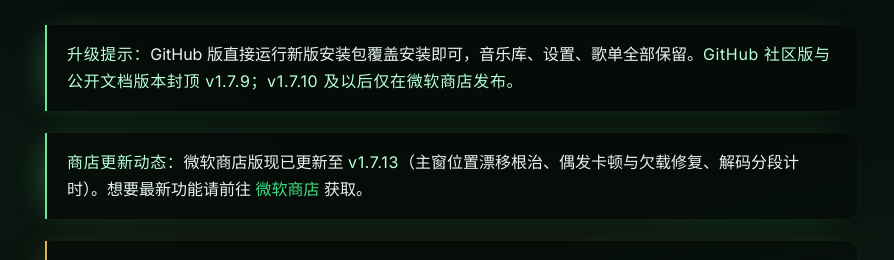
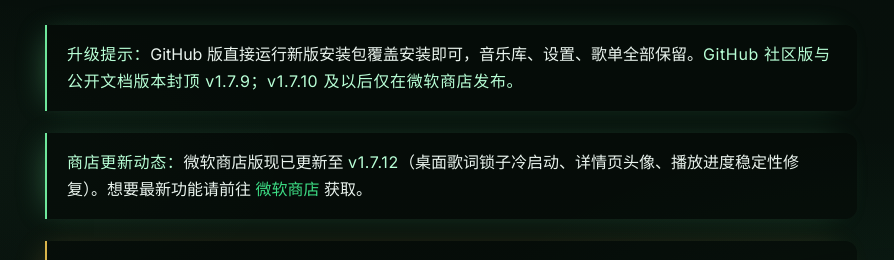
Before and after one commit to LePlayer-Studio/LePlayer, a plain HTML site: page docs/guide.html in a window 1280 px wide. Shown: the part 1280-1540 px from the top of the page, without its empty margins (189-1083 px from the left). Drawn offline with Linux system fonts and the light colour scheme.

Commit message:
docs: 商店动态回退 v1.7.12（1.7.13 未上传，避免误报在架版本）

```diff
--- a/docs/guide.html
+++ b/docs/guide.html
@@ -439,7 +439,7 @@ h2 { font-size:1.1em; letter-spacing:.1em; margin-top:56px; }
 <li>首次启动会引导你添加音乐文件夹</li>
 </ol>
 <div class="tip"><strong>升级提示：</strong>GitHub 版直接运行新版安装包覆盖安装即可，音乐库、设置、歌单全部保留。<strong>GitHub 社区版与公开文档版本封顶 v1.7.9；v1.7.10 及以后仅在微软商店发布。</strong></div>
-<div class="tip"><strong>商店更新动态：</strong>微软商店版现已更新至 <strong>v1.7.13</strong>（主窗位置漂移根治、偶发卡顿与欠载修复、解码分段计时）。想要最新功能请前往 <a href="https://apps.microsoft.com/detail/9PDTB5PT4VR7">微软商店</a> 获取。</div>
+<div class="tip"><strong>商店更新动态：</strong>微软商店版现已更新至 <strong>v1.7.12</strong>（桌面歌词锁子冷启动、详情页头像、播放进度稳定性修复）。想要最新功能请前往 <a href="https://apps.microsoft.com/detail/9PDTB5PT4VR7">微软商店</a> 获取。</div>
 <div class="warn" id="store"><strong>微软商店版注意（缓存目录）：</strong>商店版（MSIX）运行在系统沙箱中，<strong>缓存 / 数据目录使用系统分配的位置，不支持自定义到其他盘或文件夹</strong>，由系统统一管理；安装向导中也没有自定义缓存目录这一步。如需把缓存放到自选目录，请使用 GitHub 的 NSIS 安装版。两个版本体功能一致，你的音乐文件始终保留在原处、不会被移动或上传。</div>
 <h3>单实例保护</h3>
 <p>LePlayer 同时只能运行一个实例。如果已有程序在运行，再次启动会直接退出（不会弹出错误窗口）。</p>
```
